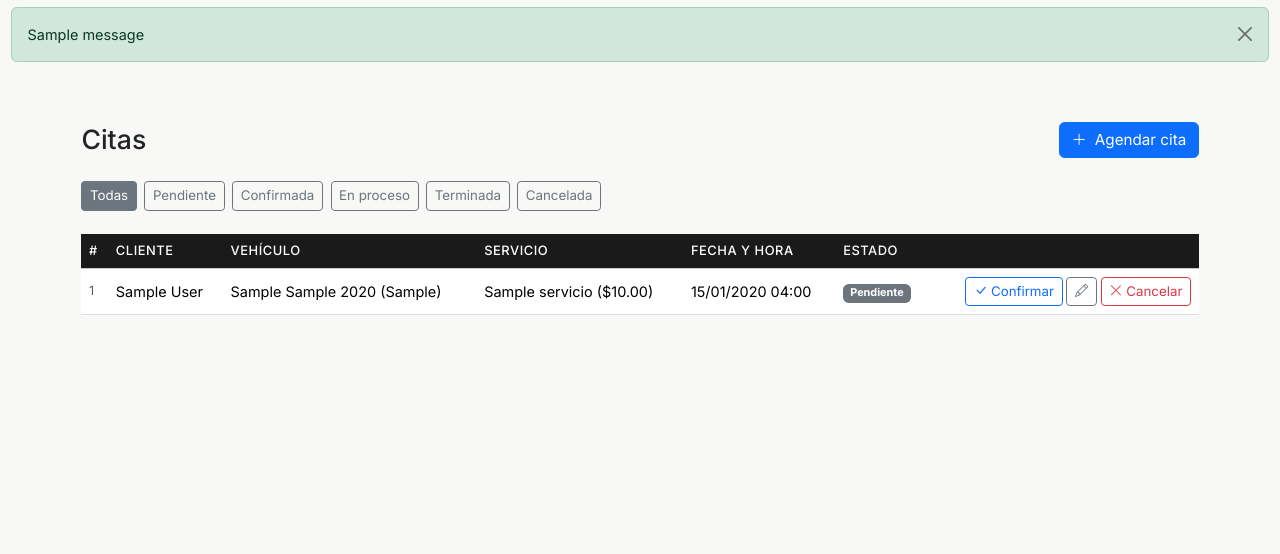
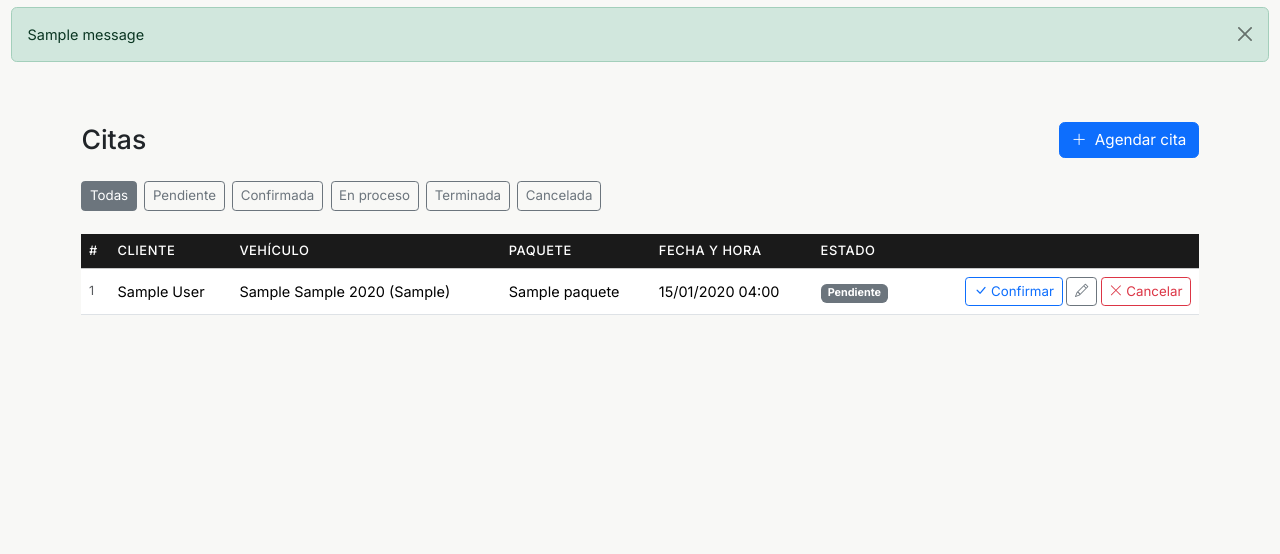
Before and after one commit to ChriisCG3312/CarDetailingX, a Django app: page /citas/ in a window 1280 px wide. Shown: the part 59-613 px from the top of the page. Run offline with Django 5.2, Linux system fonts and the light colour scheme; a user stored in the database is signed in; tables that the repository leaves empty hold one stand-in row (values such as "Sample post"); one stand-in notice (Sample message) is shown.

Commit message:
correciones

```diff
--- a/apps/citas/admin.py
+++ b/apps/citas/admin.py
@@ -11,7 +11,7 @@ class VehiculoAdmin(admin.ModelAdmin):
 
 @admin.register(Cita)
 class CitaAdmin(admin.ModelAdmin):
-    list_display = ('id', 'cliente', 'vehiculo', 'servicio', 'fecha_hora', 'estado')
+    list_display = ('id', 'cliente', 'vehiculo', 'paquete', 'fecha_hora', 'estado')
     list_filter = ('estado',)
     search_fields = ('cliente__last_name', 'vehiculo__placas')
     date_hierarchy = 'fecha_hora'
--- a/apps/citas/models.py
+++ b/apps/citas/models.py
@@ -4,12 +4,12 @@ Responsable: D3
 
 Modelos:
 - Vehiculo: vehículo registrado por un cliente.
-- Cita: cita agendada que vincula cliente, vehículo y servicio.
+- Cita: cita agendada que vincula cliente, vehículo y paquete.
 - Pago: registro del pago asociado a una cita.
 """
 from django.db import models
 from django.conf import settings
-from apps.servicios.models import Servicio
+from apps.servicios.models import Paquete
 
 
 class Vehiculo(models.Model):
@@ -63,11 +63,11 @@ class Cita(models.Model):
         related_name='citas',
         verbose_name='Vehículo',
     )
-    servicio = models.ForeignKey(
-        Servicio,
+    paquete = models.ForeignKey(
+        Paquete,
         on_delete=models.PROTECT,
         related_name='citas',
-        verbose_name='Servicio',
+        verbose_name='Paquete',
     )
     fecha_hora = models.DateTimeField(verbose_name='Fecha y hora')
     estado = models.CharField(
@@ -88,7 +88,7 @@ class Cita(models.Model):
         ordering = ['-fecha_hora']
 
     def __str__(self):
-        return f'Cita #{self.pk} — {self.cliente} | {self.servicio} | {self.fecha_hora:%d/%m/%Y %H:%M}'
+        return f'Cita #{self.pk} — {self.cliente} | {self.paquete} | {self.fecha_hora:%d/%m/%Y %H:%M}'
 
     @property
     def puede_confirmarse(self):
--- a/apps/citas/views.py
+++ b/apps/citas/views.py
@@ -67,13 +67,12 @@ class CitaListView(LoginRequiredMixin, ListView):
     paginate_by = 15
 
     def dispatch(self, request, *args, **kwargs):
-        # RF-04: técnico no accede a esta vista
         if request.user.is_authenticated and request.user.rol == 'tecnico':
             raise PermissionDenied
         return super().dispatch(request, *args, **kwargs)
 
     def get_queryset(self):
-        qs = Cita.objects.select_related('cliente', 'vehiculo', 'servicio')
+        qs = Cita.objects.select_related('cliente', 'vehiculo', 'paquete')
         if not self.request.user.es_admin:
             qs = qs.filter(cliente=self.request.user)
 
@@ -98,7 +97,6 @@ class CitaCreateView(LoginRequiredMixin, CreateView):
 
     def dispatch(self, request, *args, **kwargs):
         if request.user.is_authenticated and not request.user.es_admin:
-            # sin vehículos → redirigir a registro
             if not Vehiculo.objects.filter(cliente=request.user).exists():
                 messages.info(request, 'Primero registra un vehículo para poder agendar una cita.')
                 return redirect('citas:crear_vehiculo')
@@ -111,7 +109,7 @@ class CitaCreateView(LoginRequiredMixin, CreateView):
 
     def form_valid(self, form):
         form.instance.cliente = self.request.user
-        messages.success(self.request, 'Cita pre-registrada. Te notificaremos cuando sea confirmada.')
+        messages.success(self.request, 'Cita agendada correctamente.')
         return super().form_valid(form)
 
     def get_context_data(self, **kwargs):
@@ -156,7 +154,8 @@ class CitaConfirmarView(AdminRequiredMixin, UpdateView):
         cita.estado = Cita.Estado.CONFIRMADA
         cita.save()
         messages.success(self.request, f'Cita #{cita.pk} confirmada.')
-        return redirect('seguimiento:crear')
+        from django.urls import reverse
+        return redirect(reverse('seguimiento:crear') + f'?cita={cita.pk}')
 
 
 class CitaCancelarView(LoginRequiredMixin, UpdateView):
@@ -226,7 +225,7 @@ class AgendaHoyView(AdminRequiredMixin, TemplateView):
             Cita.objects
             .filter(fecha_hora__date=hoy)
             .exclude(estado=Cita.Estado.CANCELADA)
-            .select_related('cliente', 'vehiculo', 'servicio')
+            .select_related('cliente', 'vehiculo', 'paquete')
             .order_by('fecha_hora')
         )
         ctx['hoy'] = hoy
@@ -284,12 +283,12 @@ class HorariosDisponiblesView(LoginRequiredMixin, View):
         return JsonResponse({'slots': slots, 'fecha': fecha_str})
 
 
-# ── API: precio de cita con descuento ─────────────────────────────────────────
+# ── API: precio de paquete con descuento ──────────────────────────────────────
 
 class PrecioCitaView(LoginRequiredMixin, View):
     """
     GET /citas/api/precio/?cita_id=1
-    Devuelve el precio del servicio con descuento si aplica.
+    Devuelve el precio del paquete con descuento si aplica.
     """
     http_method_names = ['get']
 
@@ -299,20 +298,27 @@ class PrecioCitaView(LoginRequiredMixin, View):
             return JsonResponse({'error': 'Falta cita_id'}, status=400)
 
         try:
-            cita = Cita.objects.select_related('servicio').get(pk=cita_id)
+            cita = Cita.objects.select_related('paquete').get(pk=cita_id)
         except Cita.DoesNotExist:
             return JsonResponse({'error': 'Cita no encontrada'}, status=404)
 
-        servicio = cita.servicio
-        precio_original = float(servicio.precio)
+        paquete = cita.paquete
+
+        from apps.servicios.models import Promocion
+        from django.db.models import Sum
+
+        # precio base = suma de precios de los servicios del paquete
+        precio_original = float(
+            paquete.servicios.aggregate(total=Sum('precio'))['total'] or 0
+        )
         precio_final = precio_original
         descuento_pct = 0
         promo_nombre = None
 
-        from apps.servicios.models import Promocion
+        # buscar promoción activa y vigente para el paquete
         hoy = timezone.localdate()
         promo = Promocion.objects.filter(
-            servicio=servicio,
+            paquete=paquete,
             activa=True,
             fecha_inicio__lte=hoy,
             fecha_fin__gte=hoy,
--- a/apps/seguimiento/forms.py
+++ b/apps/seguimiento/forms.py
@@ -25,7 +25,7 @@ class SeguimientoCrearForm(forms.ModelForm):
             estado=Cita.Estado.CONFIRMADA
         ).exclude(
             seguimiento__isnull=False
-        ).select_related('cliente', 'servicio', 'vehiculo')
+        ).select_related('cliente', 'paquete', 'vehiculo')
 
         # Solo técnicos activos
         self.fields['tecnico'].queryset = Usuario.objects.filter(
--- a/templates/citas/lista.html
+++ b/templates/citas/lista.html
@@ -33,7 +33,7 @@
             <th>#</th>
             {% if request.user.es_admin %}<th>Cliente</th>{% endif %}
             <th>Vehículo</th>
-            <th>Servicio</th>
+            <th>Paquete</th>
             <th>Fecha y hora</th>
             <th>Estado</th>
             <th></th>
@@ -47,7 +47,7 @@
               <td>{{ cita.cliente.get_full_name|default:cita.cliente.username }}</td>
             {% endif %}
             <td>{{ cita.vehiculo }}</td>
-            <td>{{ cita.servicio }}</td>
+            <td>{{ cita.paquete }}</td>
             <td>{{ cita.fecha_hora|date:"d/m/Y H:i" }}</td>
             <td>
               {% if cita.estado == 'pendiente' %}
```
Also changed, not shown: apps/citas/forms.py (+15 -16 lines), apps/seguimiento/views.py (+25 -3 lines), templates/citas/agenda_hoy.html (+1 -10 lines), templates/citas/confirmar_accion.html (+4 -8 lines), templates/citas/confirmar_cancelar.html (+4 -8 lines), templates/citas/form.html (+4 -4 lines), templates/citas/pago_form.html (+8 -0 lines), templates/seguimiento/seguimiento_form.html (+67 -14 lines), apps/citas/migrations/0003_remove_cita_servicio_cita_paquete.py (added).
